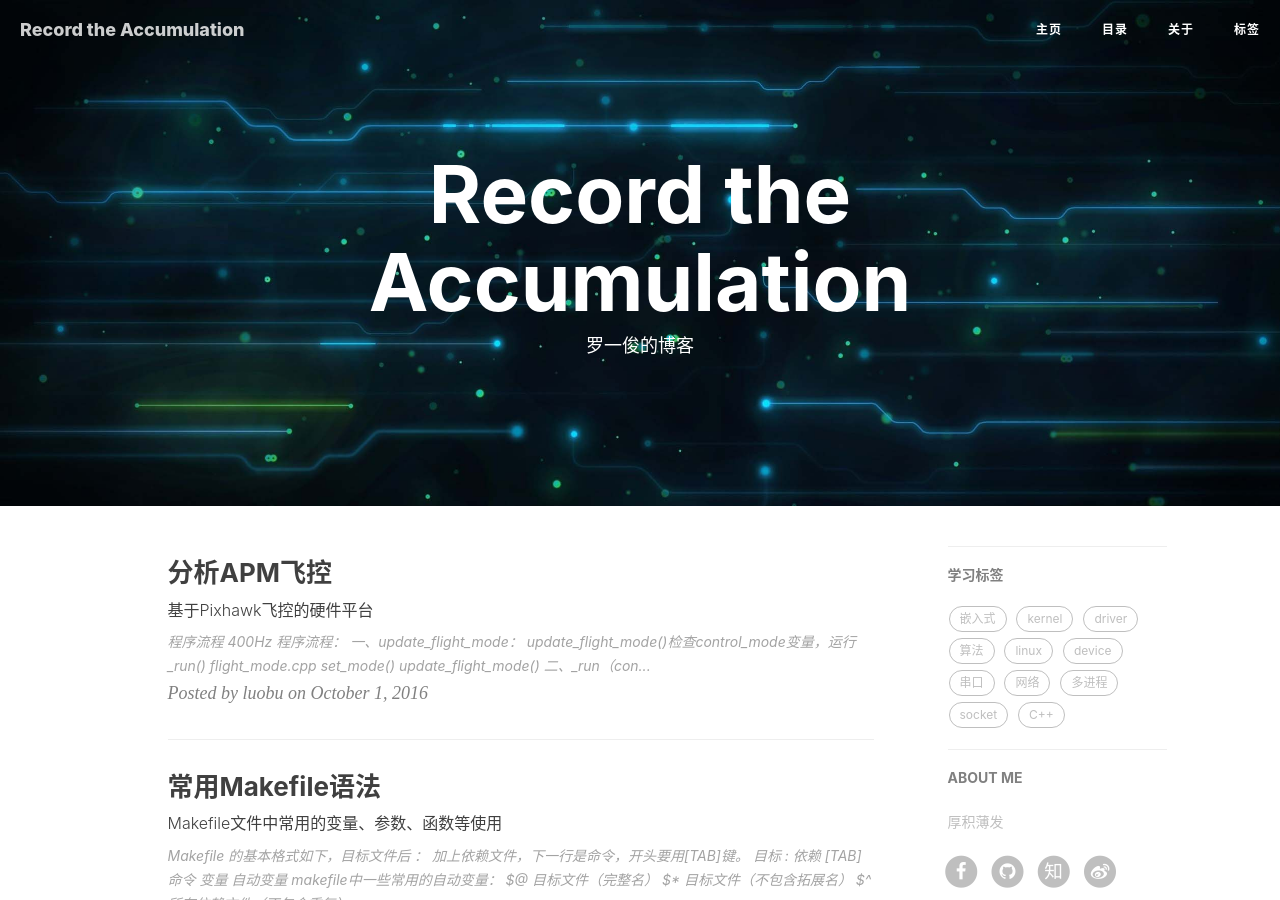
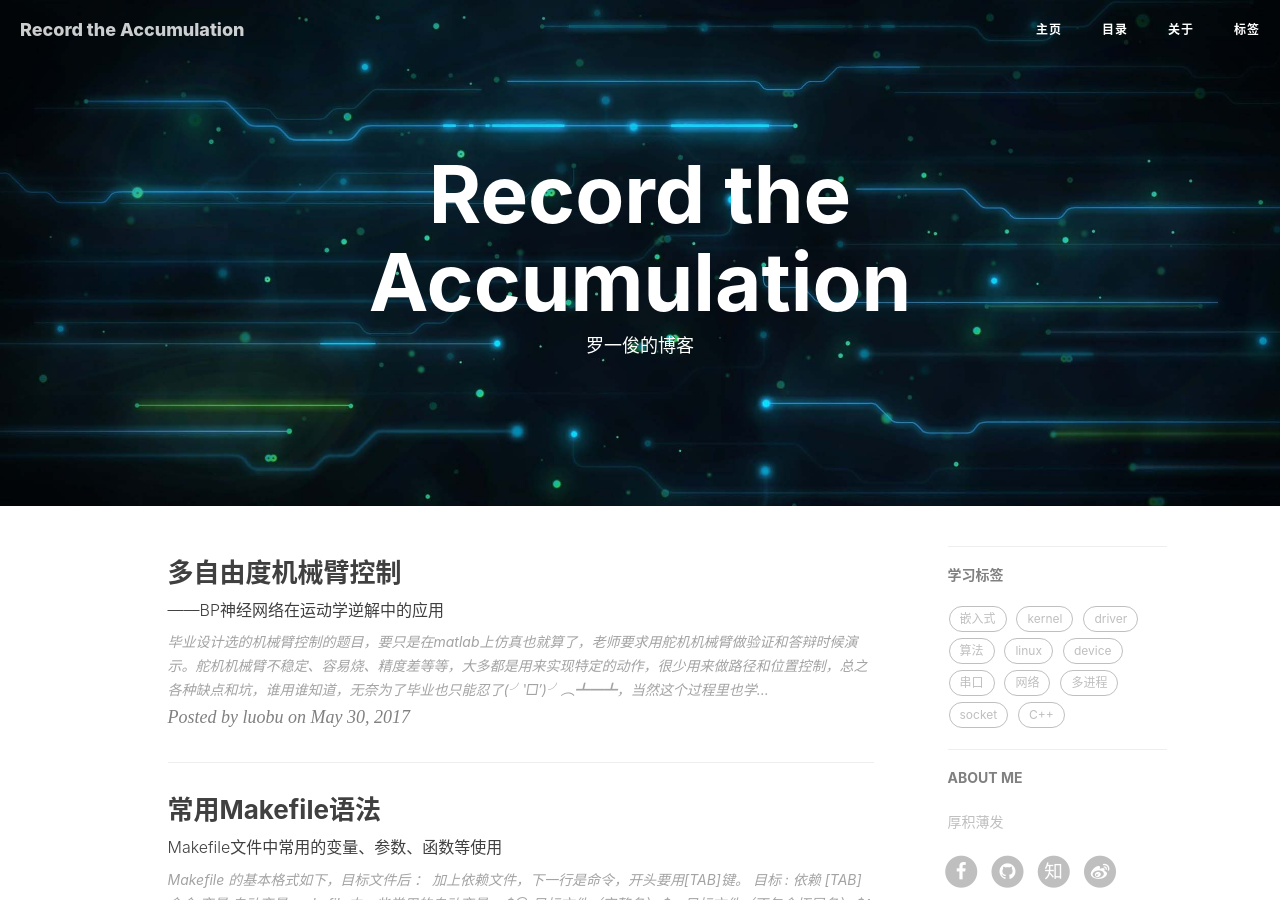
Before and after one commit to eeluobu/eeluobu.github.io, a Jekyll site: the page built from index.html, in a window 1280 px wide and 900 px high. Built offline with Jekyll 4.4.1, drawn with Linux system fonts in a browser that asks for light colours; nearby versions of some CDN libraries; the list of posts is cut into pages by our own code; comment, search, counter and statistics services are not loaded; some of the changed lines change nothing that is shown; some of the changed text lies outside the part shown.

Commit message:
add mechanical_arm post

````diff
--- a/_config.yml
+++ b/_config.yml
@@ -25,7 +25,7 @@ facebook_username:  eeluobu
 # from 2016, 'pygments' is unsupported on GitHub Pages. Use 'rouge' for highlighting instead.
 highlighter: rouge
 permalink: /blog/:year/:month/:day/:title
-paginate: 8
+paginate: 7
 exclude: ["less","node_modules","Gruntfile.js","package.json","README.md"]
 anchorjs: true                          # if you want to customize anchor. check out line:229 of `post.html`
 
--- a/_posts/2016-10-01-apm.markdown
+++ /dev/null
@@ -1,201 +0,0 @@
----
-layout:     post
-title:      "分析APM飞控"
-subtitle:   "基于Pixhawk飞控的硬件平台"
-date:       2016-10-01
-author:     "luobu"
-header-img: "img/pix.jpg"
-catalog:    true
-tags:
-    - 飞控
-    - APM
-    - 源码
----
-
-
-
-
-### 程序流程
-
-
-
-400Hz
-
-程序流程：
-一、update_flight_mode：
-update_flight_mode()检查control_mode变量，运行<specific>_run()
-
-flight_mode.cpp
-set_mode()
-update_flight_mode()
-
-
-二、<specific>_run（control_<>.cpp文件中）
-<>_init()
-
-stabilize_run()：
-解析信号输入，设置目标pitch、roll、yaw
-althold_run()：
-将pitch、roll转换成degrees，yaw转换成deg/s，throttle转换成cm/s
-
-
-最后：把angles和rates送进Attitude Control或Position Control（AC_AttitudeControl目录）
-
-
-三、AttitudeControl（AC_AttitudeControl.cpp）：
-计算姿态误差、转换到电机控制
-
-控制姿态函数：（常用的3种）
-
-1、angle_ef_roll_pitch_rate_ef_yaw()：
-earth frame
-degrees：pitch、roll
-deg/s：yaw
-
-2、angle_ef_roll_pitch_yaw()：
-earth frame
-degrees：pitch、roll、yaw
-
-3、rate_bf_roll_pitch_yaw()：
-body frame
-deg/s：pitch、roll、yaw
-
-
-rate_controller_run()发送 set_roll, set_pitch, set_yaw and set_throttle
-到AP_Motors
-
-
-四、AP_MotorsMatrix（lib/AP_Motors/AP_MotorsMatrix.cpp）：
-转换电机控制到每一个电机输出
-
-
-设置值：
-set_roll(), set_pitch(), set_yaw()
--4500~4500
-
-set_throttle()
-0~1000
-
-
-
-"output_armed" function
-hal.rcout->write()
-
-AP_HAL::RCOutput::write：
-write(ch, perdiod_us)发送PWM信号到ESCs
-
-
-其中AP_Motors class负责将pwm信号转化成对应的板子输出引脚
-
-
-
-
-
-#### 几个主要线程
-
-主要线程：
-
-一、The timer callbacks
-
-二、HAL specific threads
-{The UART thread
-The timer thread
-（hal.scheduler->register_timer_process）高优先级
-The IO thread, which supports writing to the microSD card, EEPROM and FRAM
-（hal.scheduler->register_io_process）低优先级
-}
-
-三、driver specific threads
-主要针对asynchronous processing异步进程（程序立即返回，不阻塞，但需要time进程来check返回结果）
-
-四、ardupilot drivers versus platform drivers
-ardupilot自己的驱动
-对应飞控平台提供的驱动
-
-五、platform specific threads and tasks
-
-hrt_call_every() 处理函数快的程序，因为要禁中断   //6000
-work_queue() 处理时间较长的，在the hpwork thread中，要开中断  //HMC5883
-
-
-
-
-六、the AP_Scheduler system
-AP_Scheduler::Task
-线程调度表
-
-
-### 线程间同步
-
-一、semaphores            //信号量
-get_semaphore()  iic总线上设备的互斥读写
-
-
-二、lockless data structures
-the _shared_data structure应用
-libraries/AP_InertialSensor/AP_InertialSensor_MPU9250.cpp
-
-ring buffer实现
-libraries/DataFlash/DataFlash_File.cpp
-
-三、The PX4 ORB
-_publish_actuators() function in AP_HAL_PX4/RCOutput.cpp.
-//RCOutput将电调ESC的期望值publish到声明的actuator_direct的topic，
-//uavcan的主程序可以获得并改变这些值，输出新值到uavcan的ESC上。
-
-
-其他程序和驱动通信方式：
-
-ioctl calls (see the examples in AP_HAL_PX4/RCOutput.cpp)
-/dev/xxx read/write calls (see _timer_tick in AP_HAL_PX4/RCOutput.cpp)
-
-
-
-a) 手工飞控：GCS -> (MavLink) -> (uORB topic) -> UAV
-b) 信息采集：GCS <- (Mavlink) <- (uORB topic) <- UAV
-c) 自治飞控：User App -> (uORB topic) -> (MavLink) -> UAV
-
-
-添加一个自定义module，使用uORB订阅相关信息（如传感器消息等），发布相关控制信息（如飞行模式控制消息等）（uORB API、uORB消息定义）
-控制命令都在PX4Firmware/msg里面
-
-
-
-### RC Input and Output
-
-一、RC_Input/Output：
-hal.rcin
-返回PWM值
-hal.rcout
-输出pwm值到servo
-
-1ms -- 45度
-2ms -- 135度
-
-二、RC_Channel：
-负责每一个通道的control_in和servo_out
-
-
-三、RC_Channel_aux：
-设定通道为特定的功能，比如云台的roll控制
-RC_Channel_aux::set_servo_out(RC_Channel_aux::k_rudder, 4500);
-
-
-
-### Storage and EEPROM
-
-
-一、AP_HAL::Storage
-hal.storage API
-init()
-read_block()
-write_block()
-
-在bringup新板或debug的时候使用hal.storage，实际则常使用下面的方式
-
-二、StorageManager
-存储的参数：
-parameters
-fence points
-waypoints
-rally points
--- /dev/null
+++ b/_posts/2017-05-30-mechanical_arm.markdown
@@ -0,0 +1,292 @@
+---
+layout:     post
+title:      "多自由度机械臂控制"
+subtitle:   "——BP神经网络在运动学逆解中的应用"
+date:       2017-05-30
+author:     "luobu"
+header-img: "img/post.jpg"
+catalog:    true
+tags:
+    - 机械臂
+    - 神经网络
+    - 运动学
+    - matlab
+---
+
+毕业设计选的机械臂控制的题目，要只是在matlab上仿真也就算了，老师要求用舵机机械臂做验证和答辩时候演示。舵机机械臂不稳定、容易烧、精度差等等，大多都是用来实现特定的动作，很少用来做路径和位置控制，总之各种缺点和坑，谁用谁知道，无奈为了毕业也只能忍了(╯‵□′)╯︵┻━┻，当然这个过程里也学到了很多东西，和遇到的坑相比也算值了。
+
+-----
+
+机械臂的控制，在进行运动学分析时，需要计算的主要就是两个部分，分别是机械臂运动学正解和运动学逆解。
+
+### 运动学分析
+采用D-H法来进行机械臂空间的建模和运动学求解，D-H坐标建立法在1955年由Denavit和Hartenberg提出，由于在实际应用中简单实用，同时方便机械臂的建模和解算，在机械臂运动学研究中拥有广泛的应用。
+
+#### 机械臂坐标系
+采用机器人导论上的方法，建立我使用的5自由度机械臂的坐标系。
+
+> 1、找到各关节轴并标出这些轴线的延长线。在接下来的步骤中，只考虑两个相邻的关节轴 i 和 i+1；
+2、找出关节轴 i 和 i+1 之间的公垂线，以关节轴 i 和 i+1 的公垂线与关节轴 i 的交点作为连杆坐标系 i 的原点；
+3、规定 Z<sub>i</sub> 轴沿关节轴 i 的指向；
+4、规定 X<sub>i</sub> 轴方向为公垂线的指向，如果关节轴 i 和 i+1 相交，则规定 X<sub>i</sub> 轴垂直于关节轴 i 和 i+1 所在的平面；
+5、按照左手定则确定 Y<sub>i</sub> 轴；
+6、当第一个关节变量为 0 时，规定坐标系 {0} 和 {1} 重合。对于坐标系 {N}，其原点和 X<sub>n</sub> 的方向可以任意选取。
+
+下图是根据所采用的5自由度机械臂的结构，画出的相应的机械臂连杆坐标系：
+![img](/img/post/mechanical/zbx.jpg)
+
+各个杆件之间的 D-H 参数定义：
+
+> a<sub>i</sub>：沿着 X<sub>i-1</sub> 轴，将 Z<sub>i-1</sub> 移动到 Z<sub>i</sub> 的距离；
+α<sub>i</sub>：沿着 X<sub>i-1</sub> 轴，将 Z<sub>i-1</sub> 旋转到 Z<sub>i</sub> 的角度；
+d<sub>i</sub>：沿着 Z<sub>i-1</sub> 轴，将 X<sub>i-1</sub> 移动到 X<sub>i</sub> 的距离；
+θ<sub>i</sub>：沿着 Z<sub>i-1</sub> 轴，将 X<sub>i-1</sub> 旋转到 X<sub>i</sub> 的角度。
+
+经过测量，下面是我毕设所使用的5自由度舵机机械臂的 D-H 参数表：
+![img](/img/post/mechanical/dh.jpg)
+
+#### 正运动学分析
+
+有了 D-H 参数后，就可以使用 matlab 将所使用的机械臂仿真出来了，下面是建立各个连杆的代码，其中 SerialLink 函数为 robotics 工具箱的建立机械臂连杆连接函数：
+
+``` matlab
+L1 = Link('d', 0, 'a', 0, 'alpha', pi/2);
+L2 = Link('d', 0, 'a', 10.4, 'alpha', 0);
+L3 = Link('d', 0, 'a', 10, 'alpha', 0);
+L4 = Link('d', 0, 'a', 2.2, 'alpha', -pi/2);
+L5 = Link('d', 12, 'a', 0, 'alpha', 0);
+%使用 SerialLink 函数建立机械臂各连杆关系
+bot = SerialLink([L1 L2 L3 L4 L5]);
+
+%使用 teach 函数画出机械臂仿真模型
+bot.teach;
+```
+
+通过 robotics 工具的 fkine 和 ikine 函数，可以很方便的进行机械臂的正、逆解算。fkine 函数为机械臂正解函数，原理即为各个连杆齐次矩阵依次相乘，如下两行代码是等效的。
+
+``` matlab
+%robotics工具箱的正解函数fkine
+%θ1~θ5为各个自由度变化角度
+T = bot.fkine([θ1 θ2 θ3 θ4 θ5]);
+
+%T1~T5分别为各自由度齐次坐标矩阵
+%T1~T5可以由各θ角得出
+T = T1*T2*T3*T4*T5;
+```
+
+#### 逆运动学分析
+
+matlab 中的 ikine 函数采用传统矩阵逆乘解法，这种求解方法的缺点：
+
+> 1、当机械臂各关节角度间存在复杂的耦合关系，在运动学逆解时解耦的过程会很复杂；
+2、机械臂末端执行器的空间位置和各关节角度与是一对多的关系，在解析时很有可能得到多个解，此时还要根据机构的结构特点选取较优解。
+
+为了避免这些问题出现，采用BP神经网络作为机械臂运动学逆解的算法，训练出来的模型可以避免传统解析法的不足，不仅可以提升运算效率，还能提高控制的响应速度。
+
+### BP神经网络
+BP神经网络是一种多层前馈网络，BP即Back Propagation反向传播，按误差逆传播算法来进行训练。典型的 BP 神经网络拓扑结构有：输入层（input）、隐层（hide layer）和输出层（output layer）。每层之间采用全互联方式，同层之间则不存在连接。下面是一个典型的三层BP神经网络拓扑结构：
+![img](/img/post/mechanical/bp.jpg)
+
+设计了一个单层隐含层的神经网络模型，作为机械臂逆运动学的求解模型。根据最终描述位姿的齐次矩阵的特点，设计输入层和输出层的神经元节点数。
+将输入层设计为12个神经元节点，分别用于输入正运动学方程矩阵公式中，描述机械臂末端空间位姿的12个变量。分别对应齐次变换矩阵中的相应元素，如第一个神经元输入对应矩阵T的(1, 1)元素，第二个对应(2, 1)，依次类推。下面是输入向量：
+
+``` matlab
+%其中nx表示T(1, 1)，其他依次类推，如：pz为T(3, 4)
+x = [nx, ny, nz, ox, oy, oz, ax, ay, az, px, py, pz];
+```
+
+将输出层设计为5个神经元节点，用来表示5个自由度关节的旋转角度θ1~θ5，下面是输出向量：
+
+``` matlab
+o = [θ1, θ2, θ3, θ4, θ5];
+```
+
+#### 训练数据
+
+产生合适的训练样本数据对训练神经网络来说非常重要。
+结合5自由度机械臂正运动学模型，以及各个自由度关节变量 θi 的取值范围，将θi数据等分为 100 组，作为神经网络训练的输出数据部分。数据范围如下：
+![img](/img/post/mechanical/theta.jpg)
+
+利用正运动学求得的末端执行机构坐标系变换矩阵 T，求出 θi 对应的 12 个位姿相关数据，作为神经网络训练的输入数据。
+下面是训练数据生成代码：
+
+``` matlab
+T=[];
+%矩阵x为训练输入数据
+x=[];
+theta_t1 = (-pi)  :(pi/50)   :(pi);
+theta_t2 = (-pi/2):(pi/100)  :(pi/2);
+theta_t3 = (-pi/2):(pi/100)  :(pi/2);
+theta_t4 = (-pi/2):(pi*3/200):(pi);
+theta_t5 = (-pi)  :(pi/50)   :(pi);
+alpha1=pi/2;
+a1=0;
+d1=0;
+alpha2=0;
+a2=10.4;
+d2=0;
+alpha3=0;
+a3=10;
+d3=0;
+alpha4=-pi/2;
+a4=2.2;
+d4=0;
+alpha5=0;
+a5=0;
+d5=12;
+for i= 1:100
+    theta1 = theta_t1(i);
+    theta2 = theta_t2(i);
+    theta3 = theta_t3(i);
+    theta4 = theta_t4(i);
+    theta5 = theta_t5(i);
+T1=[cos(theta1),-sin(theta1)*cos(alpha1),sin(theta1)*sin(alpha1),a1*cos(theta1);...
+    sin(theta1),cos(theta1)*cos(alpha1),-cos(theta1)*sin(alpha1),a1*sin(theta1);...
+    0,sin(alpha1),cos(alpha1),d1;...
+    0,0,0,1];
+T2=[cos(theta2),-sin(theta2)*cos(alpha2),sin(theta2)*sin(alpha2),a2*cos(theta2);...
+    sin(theta2),cos(theta2)*cos(alpha2),-cos(theta2)*sin(alpha2),a2*sin(theta2);...
+    0,sin(alpha2),cos(alpha2),d2;...
+    0,0,0,1];
+T3=[cos(theta3),-sin(theta3)*cos(alpha3),sin(theta3)*sin(alpha3),a3*cos(theta3);...
+    sin(theta3),cos(theta3)*cos(alpha3),-cos(theta3)*sin(alpha3),a3*sin(theta3);...
+    0,sin(alpha3),cos(alpha3),d3;...
+    0,0,0,1];
+T4=[cos(theta4),-sin(theta4)*cos(alpha4),sin(theta4)*sin(alpha4),a4*cos(theta4);...
+    sin(theta4),cos(theta4)*cos(alpha4),-cos(theta4)*sin(alpha4),a4*sin(theta4);...
+    0,sin(alpha4),cos(alpha4),d4;...
+    0,0,0,1];
+T5=[cos(theta5),-sin(theta5)*cos(alpha5),sin(theta5)*sin(alpha5),a1*cos(theta5);...
+    sin(theta5),cos(theta5)*cos(alpha5),-cos(theta5)*sin(alpha5),a1*sin(theta5);...
+    0,sin(alpha5),cos(alpha5),d5;...
+    0,0,0,1];
+
+T=[T,T1*T2*T3*T4*T5];
+end
+n=T(1:3, 1:4:400);
+o=T(1:3, 2:4:400);
+a=T(1:3, 3:4:400);
+p=T(1:3, 4:4:400);
+for j= 1:100
+    x=[x,[n(1,j), n(2,j), n(3,j), o(1,j), o(2,j), o(3,j), a(1,j), a(2,j), a(3,j), p(1,j), p(2,j), p(3,j)]'];
+end
+%矩阵theta为训练输出数据
+theta =[theta_t1(:,1:100);theta_t2(:,1:100);theta_t3(:,1:100);theta_t4(:,1:100);theta_t5(:,1:100)];
+
+train_input = roundn(x,-4);
+train_theta = roundn(theta,-4);
+save 'train_input' train_input;
+save 'train_theta' train_theta;
+```
+
+#### 训练参数
+处理和生成完训练数据后，将70%的数据作为训练数据（Training），15%作为验证数据（Validation），15%作为测试数据（Testing）。设置网络的 net.divideFcn 参数为 dividerand，即将 100 组数据按照设定好的比例，随机分配这三种数据。最大训练次数 epochs 设置为1000，训练目标最小误差 goal 设置为0.0001。下面是神经网络训练程序：
+
+``` matlab
+load train_input;
+load train_theta;
+
+x = train_input;
+t = train_theta;
+
+% Levenberg-Marquardt backpropagation.
+trainFcn = 'trainlm';
+
+% Create a Fitting Network
+hiddenLayerSize = 10;
+net = fitnet(hiddenLayerSize,trainFcn);
+
+net.divideFcn = 'dividerand';  % Divide data randomly
+net.divideMode = 'sample';  % Divide up every sample
+net.divideParam.trainRatio = 70/100;
+net.divideParam.valRatio = 15/100;
+net.divideParam.testRatio = 15/100;
+net.trainParam.epochs = 1000;
+net.trainParam.goal = 0.0001;
+
+% Train the Network
+[net,tr,y,e] = train(net,x,t);
+
+% Test the Network
+performance = perform(net,t,y)
+
+% View the Network
+view(net)
+
+% Generate a matrix-only MATLAB function for neural network code
+% generation with MATLAB Coder tools.
+genFunction(net,'myNeuralNetworkFunction','MatrixOnly','yes');
+y = myNeuralNetworkFunction(x);
+```
+
+下图是LM方法对此BP神经网络进行训练时的网络训练误差曲线：
+![img](/img/post/mechanical/epochs.jpg)
+以关节转角变量θ1为例，通过BP模型输出的结果与测试数据结果的对比：
+![img](/img/post/mechanical/error.jpg)
+
+#### 生成预测模型
+使用 matlab 的 genFunction 函数，生成训练好的网络模型函数，作为机械臂逆运动学解算的预测函数。输入为末端机械手的旋转平移变换齐次矩阵，输出为各个自由度关节角度。
+
+``` matlab
+function [y1] = myNeuralNetworkFunction(x1)
+%  初始化各层的权值和阀值部分
+%  Input 1
+%  x1_step1_xoffset
+%  x1_step1_gain
+%  x1_step1_ymin
+%
+%  Layer 1
+%  b1
+%  IW1_1
+%
+%  Layer 2
+%  b2
+%  LW2_1
+%
+%  Output 1
+%  y1_step1_xoffset
+%  y1_step1_gain
+%  y1_step1_ymin
+%  初始化结束
+
+  % ===== SIMULATION ========
+
+  % Dimensions
+  Q = size(x1,2); % samples
+
+  % Input 1
+  xp1 = mapminmax_apply(x1,x1_step1_gain,x1_step1_xoffset,x1_step1_ymin);
+
+  % Layer 1
+  a1 = tansig_apply(repmat(b1,1,Q) + IW1_1*xp1);
+
+  % Layer 2
+  a2 = repmat(b2,1,Q) + LW2_1*a1;
+
+  % Output 1
+  y1 = mapminmax_reverse(a2,y1_step1_gain,y1_step1_xoffset,y1_step1_ymin);
+end
+
+% ===== MODULE FUNCTIONS ========
+
+% Map Minimum and Maximum Input Processing Function
+function y = mapminmax_apply(x,settings_gain,settings_xoffset,settings_ymin)
+  y = bsxfun(@minus,x,settings_xoffset);
+  y = bsxfun(@times,y,settings_gain);
+  y = bsxfun(@plus,y,settings_ymin);
+end
+
+% Sigmoid Symmetric Transfer Function
+function a = tansig_apply(n)
+  a = 2 ./ (1 + exp(-2*n)) - 1;
+end
+
+% Map Minimum and Maximum Output Reverse-Processing Function
+function x = mapminmax_reverse(y,settings_gain,settings_xoffset,settings_ymin)
+  x = bsxfun(@minus,y,settings_ymin);
+  x = bsxfun(@rdivide,x,settings_gain);
+  x = bsxfun(@plus,x,settings_xoffset);
+end
+```
+
+如果想要将这个模型移植到其他不能运行 matlab 代码的平台（如 arm 架构的板子），来实现对机械臂的控制，可以通过matlab coder工具将上面的函数生成 c 代码函数，即可实现跨平台运行。
--- a/package.json
+++ b/package.json
@@ -1,6 +1,6 @@
 {
-    "name": "hux-blog",
-    "title": "Hux Blog",
+    "name": "luobu-blog",
+    "title": "Ric Blog",
     "version": "1.0.0",
     "homepage": "http://huxpro.github.io",
     "author": "Hux",
````
Also changed, not shown: img/post/alexa/alexa.jpg (added), img/post/apm/pix.jpg (renamed from img/pix.jpg), img/post/mechanical/bp.jpg (added), img/post/mechanical/dh.jpg (added), img/post/mechanical/epochs.jpg (added), img/post/mechanical/error.jpg (added), img/post/mechanical/theta.jpg (added), img/post/mechanical/zbx.jpg (added).
